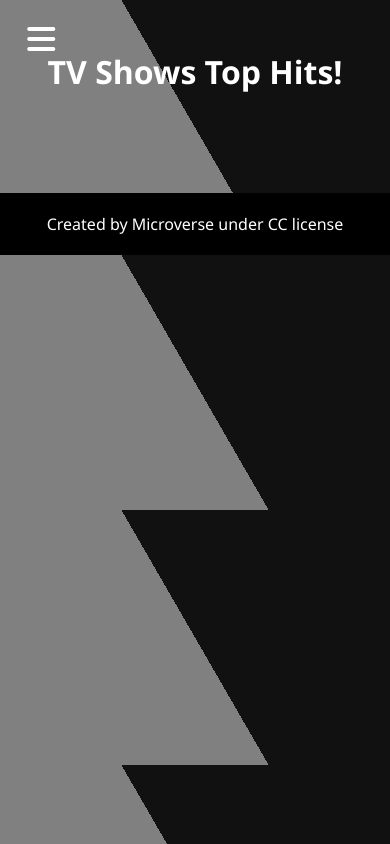
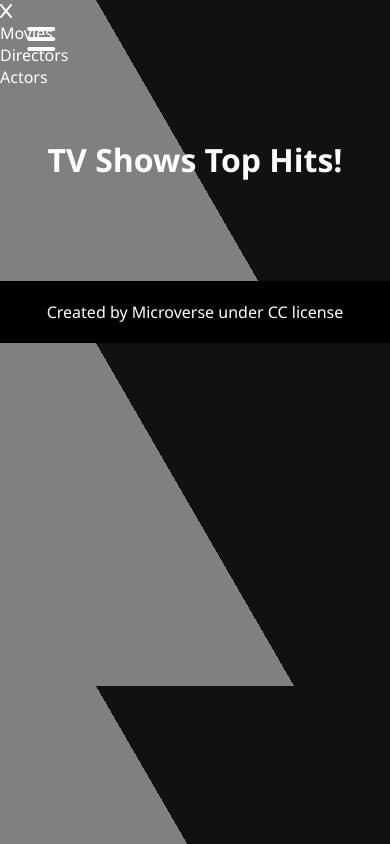
Before and after one commit to demesameneshoa/JavaScript-Capstone, a website built with webpack: page src/index.html in a window 390 px wide. Built offline with nearby package versions, Linux system fonts and the light colour scheme; no server answers.

Commit message:
Created a div for the mobile menu

```diff
--- a/src/index.html
+++ b/src/index.html
@@ -21,6 +21,14 @@
   <div id="hamburguer">
     <i class="fa-solid fa-bars"></i>
   </div>
+  <div id="mobile-menu">
+    <i class="fa-solid fa-x"></i>
+    <ul id="mobile-list">
+      <li class="mobile-items">Movies<span id="items-count"></span></li>
+      <li class="mobile-items">Directors</li>
+      <li class="mobile-items">Actors</li>
+    </ul>
+  </div>
   <main>
     <h1>TV Shows Top Hits!</h1>
       <div id="popup"></div>
```
